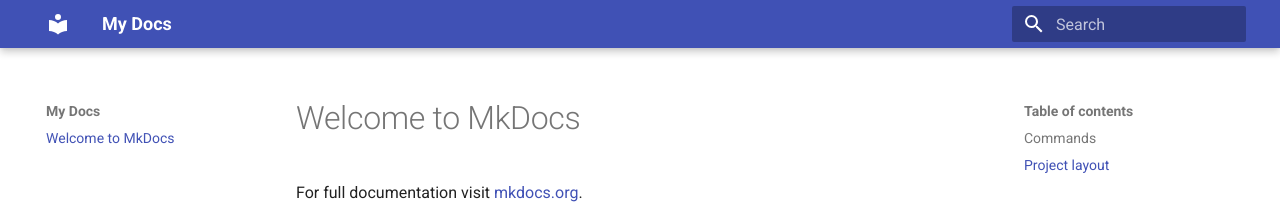
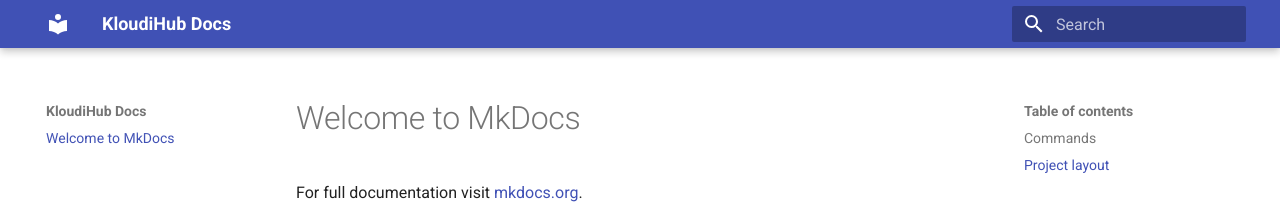
Before and after one commit to roudika/mkdocs, an MkDocs documentation site: the page built from docs/index.md, in a window 1280 px wide. Shown: the top 208 px of the page. Built offline with MkDocs 1.6.1 and Material for MkDocs 9.7.7, drawn with Linux system fonts in a browser that asks for light colours.

Commit message:
Change site name to KloudiHub Docs

```diff
--- a/mkdocs.yml
+++ b/mkdocs.yml
@@ -1,4 +1,4 @@
-site_name: My Docs
+site_name: KloudiHub Docs
 
 theme:
   name: material
```
